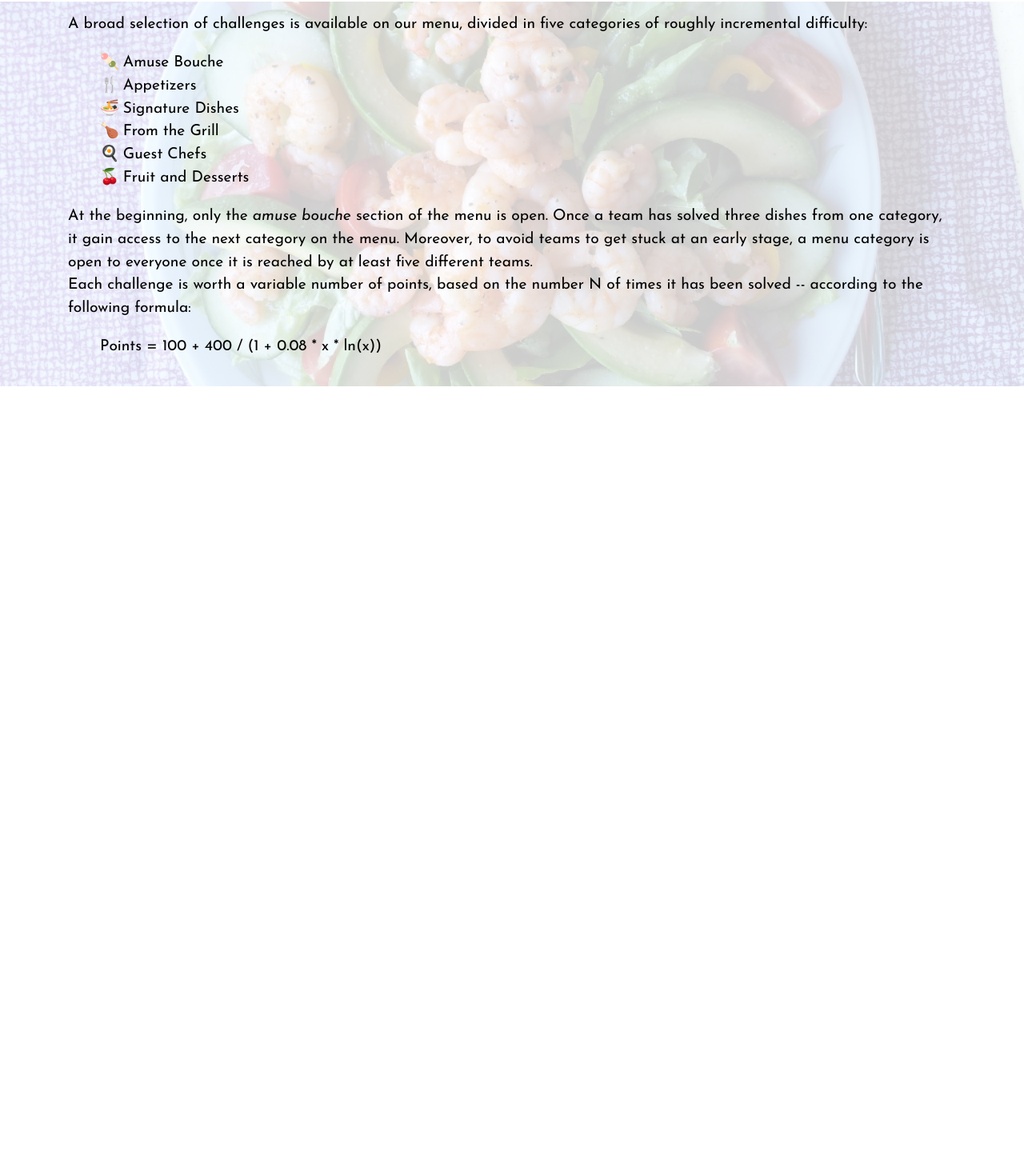
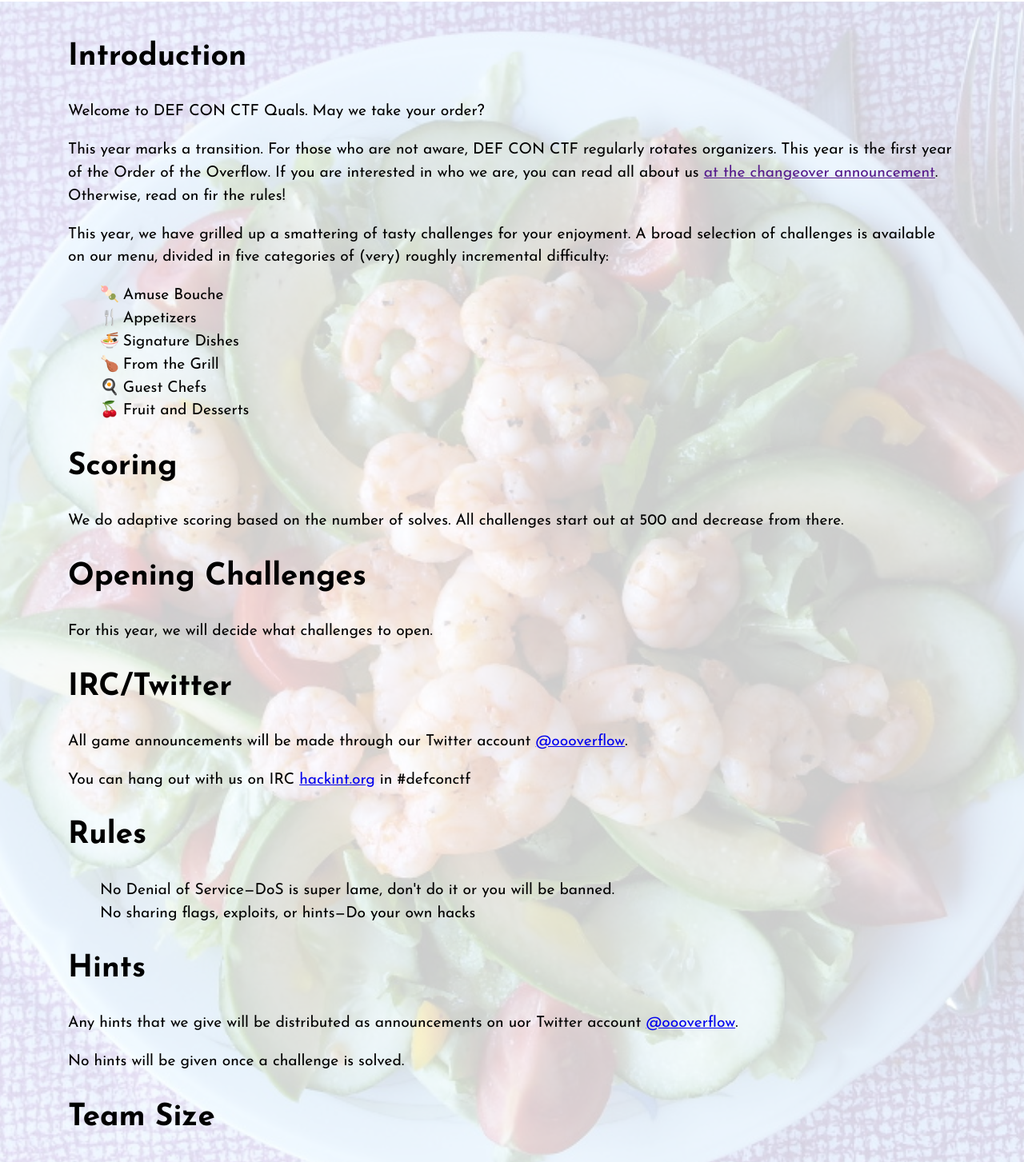
Before and after one commit to o-o-overflow/dc2019q-scoreboard, a React (Create React App) app in the folder scoreboard_frontend/: page /#/rules in a window 1280 px wide. Shown: the part 53-1506 px from the top of the page at 80% size. Before the commit the page ends 800 px from the top, so only its background shows below. Built offline with nearby package versions, Linux system fonts and the light colour scheme; no server answers; a web font is replaced by a local one.

Commit message:
Initial version of rules

```diff
--- a/scoreboard_frontend/src/Rules.jsx
+++ b/scoreboard_frontend/src/Rules.jsx
@@ -3,9 +3,16 @@ import React from 'react';
 function Rules() {
   return (
       <div className="rules">
+		<h1>Introduction</h1>
+
 		<div>
+		  <p>Welcome to DEF CON CTF Quals. May we take your order?</p>
+		  <p>This year marks a transition. For those who are not aware, DEF CON CTF regularly rotates organizers. This year is the first year of the Order of the Overflow. If you are interested in who we are, you can read all about us <a href="">at the changeover announcement</a>. Otherwise, read on fir the rules!</p>
+
+		  <p>This year, we have grilled up a smattering of tasty challenges for your enjoyment.
 			A broad selection of challenges is available on our menu,
-        divided in five categories of roughly incremental difficulty:
+			divided in five categories of (very) roughly incremental difficulty:
+			</p>
       </div>
       <ul>
         <li className="category-amuse">Amuse Bouche</li>
@@ -15,20 +22,39 @@ function Rules() {
         <li className="category-guest">Guest Chefs</li>
         <li className="category-desserts">Fruit and Desserts</li>
       </ul>
+	  <h1>Scoring</h1>
 	  <div>
-        At the beginning, only the <i>amuse bouche</i> section of the menu is open.
-        Once a team has solved three dishes from one category, it
-        gain access to the next category on the
-        menu. Moreover, to avoid teams to get stuck at an early stage, a menu
-        category is open to everyone once it is reached by at least
-        five different teams.
+		We do adaptive scoring based on the number of solves. All challenges start out at 500 and decrease from there.
 	  </div>
+	  <h1>Opening Challenges</h1>
 	  <div>
-        Each challenge is worth a variable number of points, based
-        on the number N of times it has been solved -- according to
-        the following formula:
+		For this year, we will decide what challenges to open.
 	  </div>
-      <blockquote>Points = 100 + 400 / (1 + 0.08 * x * ln(x))</blockquote>
+	  <h1>IRC/Twitter</h1>
+	  <div>
+		<p>All game announcements will be made through our Twitter account <a href="https://twitter.com/oooverflow">@oooverflow</a>.</p>
+
+		<p>You can hang out with us on IRC <a href="https://hackint.org">hackint.org</a> in #defconctf</p>
+	  </div>
+	  <h1>Rules</h1>
+
+	  <ol>
+		<li>No Denial of Service&mdash;DoS is super lame, don't do it or you will be banned.</li>
+		<li>No sharing flags, exploits, or hints&mdash;Do your own hacks</li>
+	  </ol>
+
+	  <h1>Hints</h1>
+	  <p>
+		Any hints that we give will be distributed as announcements on uor Twitter account <a href="https://twitter.com/oooverflow">@oooverflow</a>.
+	  </p>
+	  <p>
+		No hints will be given once a challenge is solved.
+	  </p>
+	  <h1>Team Size</h1>
+	  <p>
+		No limit on team sizes.
+	  </p>
+
     </div>
   );
 }
```
Lines whose indentation alone changed are shown as unchanged.
